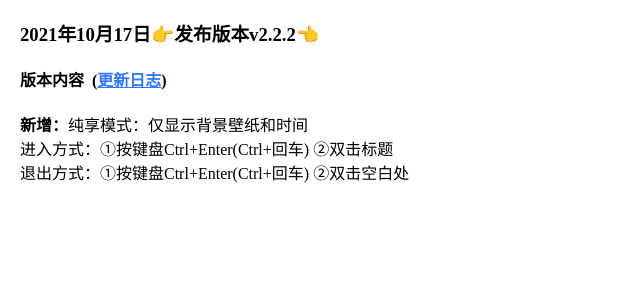
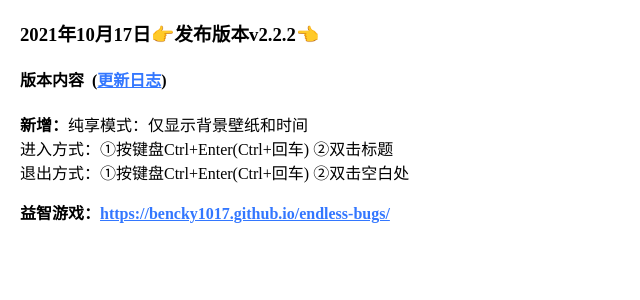
Before and after one commit to bencky1017/nav, a Jekyll site: the page notice.html, which Jekyll copies as it is, in a window 1280 px wide. Shown: the top 300 px of the page, without its empty margins (0-640 px from the left). Built offline with Jekyll 4.4.1, drawn with Linux system fonts in a browser that asks for light colours.

Commit message:
update v2.2.2 files

```diff
--- a/notice.html
+++ b/notice.html
@@ -24,6 +24,7 @@
 	<h3 id="date">2021年10月17日&#128073;发布版本v2.2.2&#128072;</h3>
 	<h4 id="title">版本内容&nbsp;&nbsp;(<a href="https://bencky1017.github.io/nav/README/#更新日志">更新日志</a>)</h4>
 	<p><b>新增：</b>纯享模式：仅显示背景壁纸和时间<br>进入方式：①按键盘Ctrl+Enter(Ctrl+回车) ②双击标题<br>退出方式：①按键盘Ctrl+Enter(Ctrl+回车) ②双击空白处<br/></p>
+	<p><b>益智游戏：<a href="https://bencky1017.github.io/endless-bugs/">https://bencky1017.github.io/endless-bugs/</a></b></p>
 	<!-- <hr> -->
 </body>
 </html>
```
